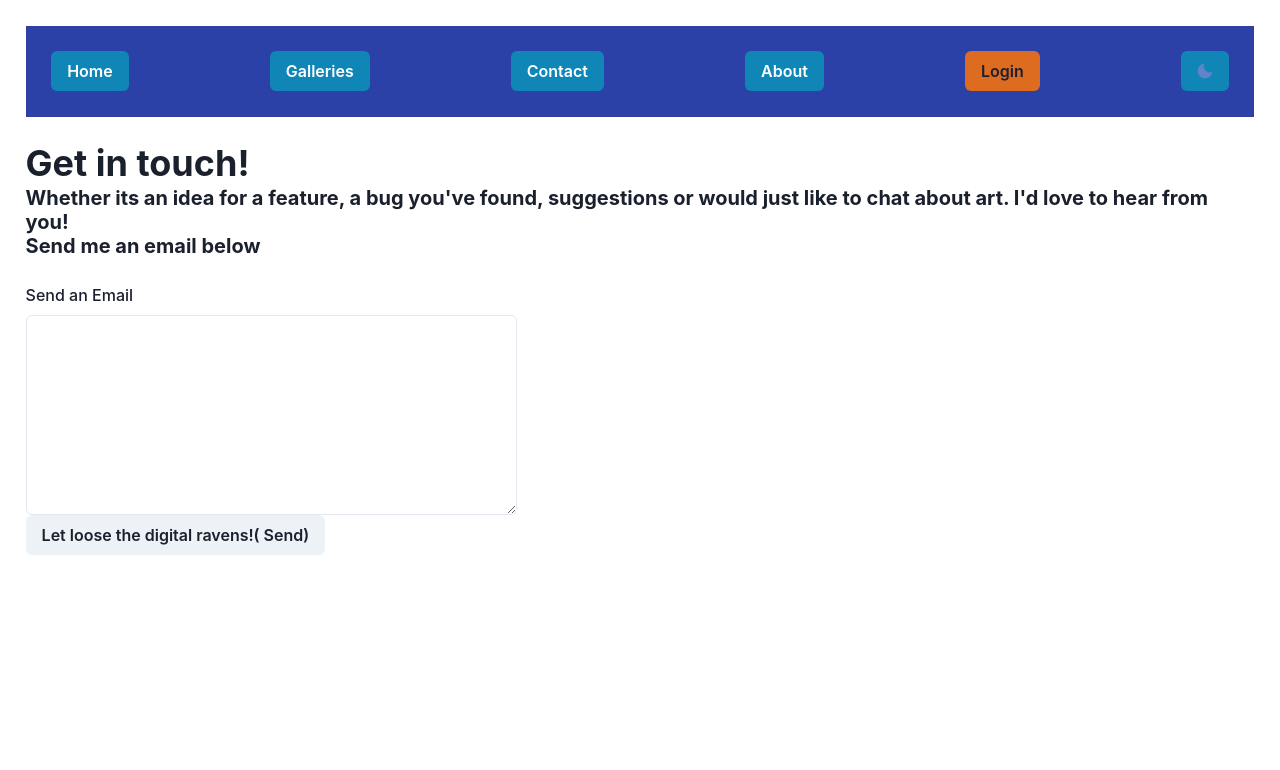
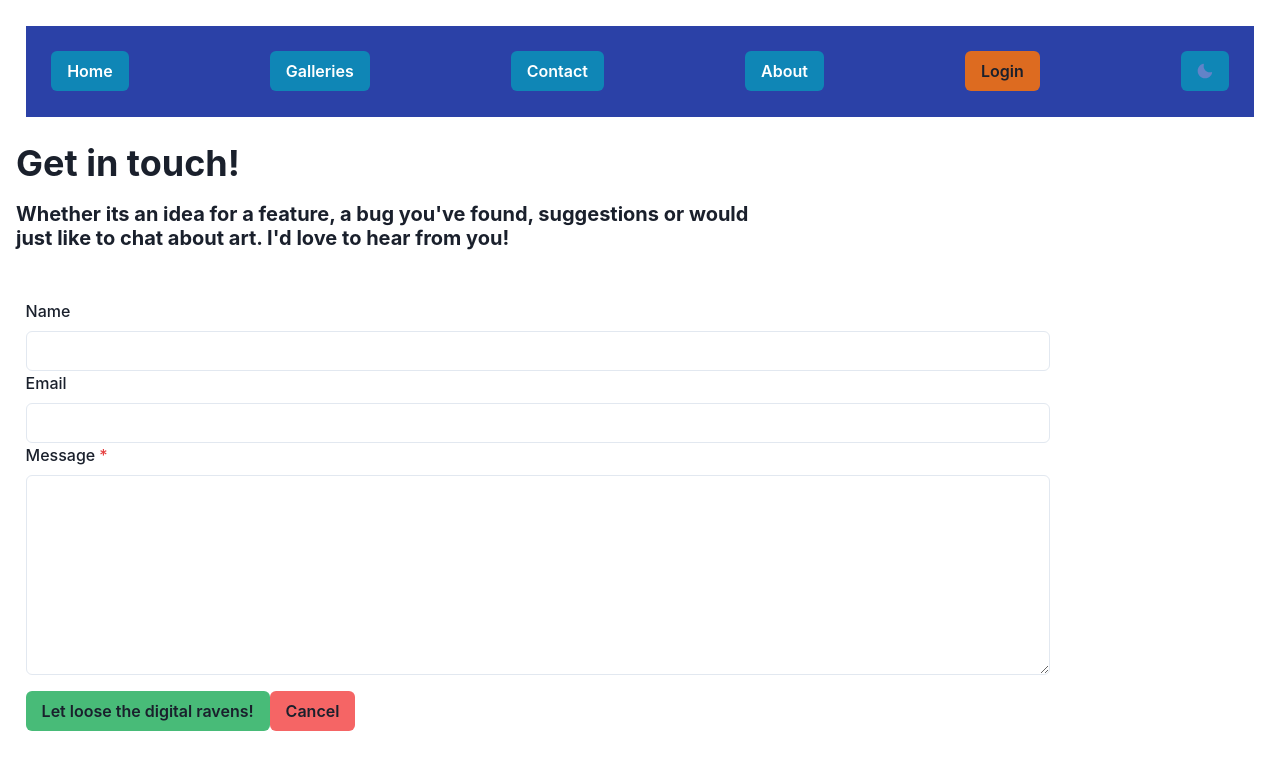
Before and after one commit to WagnerA117/dallery, a Next.js app: page /pages/contact in a window 1280 px wide. Shown: the top 770 px of the page. Built offline with nearby package versions, Linux system fonts and the light colour scheme; no server answers.

Commit message:
updates to email form

```diff
--- /dev/null
+++ b/app/api/sendEmail.ts
@@ -0,0 +1,3 @@
+export async function GET(request: Request) {
+  return new Response("Just to check I'm calling this api");
+}
--- a/app/firebase/AuthProvider.tsx
+++ b/app/firebase/AuthProvider.tsx
@@ -69,7 +69,6 @@ export const AuthProvider: React.FC<{ children: ReactNode }> = ({
           const user = result.user;
           resolve(result);
 
-          console.log(user);
           // redux action? --> dispatch({ type: SET_USER, user });
         })
         .catch((error) => {
@@ -142,7 +141,6 @@ export const AuthProvider: React.FC<{ children: ReactNode }> = ({
           const user = result.user;
           resolve(result);
 
-          console.log(user);
           // redux action? --> dispatch({ type: SET_USER, user });
         })
         .catch((error) => {
--- a/app/pages/contact/page.tsx
+++ b/app/pages/contact/page.tsx
@@ -3,13 +3,16 @@
 import {
   Box,
   Button,
+  Flex,
   FormControl,
   FormLabel,
   Heading,
+  Input,
   Textarea,
 } from "@chakra-ui/react";
+import { useQuery } from "@tanstack/react-query";
 import { useFormik } from "formik";
-import React from "react";
+import React, { useState } from "react";
 
 const ContactPage = () => {
   const formik = useFormik({
@@ -20,38 +23,93 @@ const ContactPage = () => {
     },
     onSubmit: (values) => {
       if (formik.values.emailContent.length > 0) {
-        console.log("Sending email");
+        console.log(values, "Sending email");
       } else console.log("no info");
     },
   });
 
+  const handleCancel = () => {
+    formik.resetForm();
+  };
+
+  const sendEmail = async (data) =>
+    fetch("../api/sendEmail", {
+      method: "POST",
+      headers: {
+        "Content-Type": "application/json",
+        Accept: "application/json",
+      },
+    });
+
+  //  const {
+  //    data: queryData,
+  //    error,
+  //    isLoading,
+  //  } = useQuery({
+  //    queryKey: "contact",
+  //    queryFn: sendEmail,
+  //  });
+
   return (
     <>
-      <Box margin="2%">
-        <Heading> Get in touch!</Heading>
-        <Heading size="md">
-          Whether its an idea for a feature, a bug you've found, suggestions or
-          would just like to chat about art. I'd love to hear from you!
+      <Box margin={4}>
+        <Heading marginBottom={4}> Get in touch!</Heading>
+
+        <Heading size="md" maxW="60%">
+          <p>
+            Whether its an idea for a feature, a bug you've found, suggestions
+            or would just like to chat about art. I'd love to hear from you!
+          </p>
           <br />
-          Send me an email below
         </Heading>
       </Box>
 
-      <Box margin="2%">
+      <Box margin="2%" maxW="80%">
         <form onSubmit={formik.handleSubmit}>
-          <FormControl>
-            <FormLabel>Send an Email</FormLabel>
+          <FormLabel>Name</FormLabel>
+          <Input
+            id="name"
+            name="name"
+            value={formik.values.name}
+            onChange={formik.handleChange}
+          ></Input>
+
+          <FormLabel>Email</FormLabel>
+          <Input
+            id="name"
+            name="name"
+            value={formik.values.name}
+            onChange={formik.handleChange}
+          ></Input>
+
+          <FormControl isRequired>
+            <FormLabel>Message</FormLabel>
             <Textarea
               alignItems="left"
+              required
               minH="200px"
-              maxW="40%"
+              errorBorderColor="red.300"
               id="emailContent"
               name="emailContent"
               onChange={formik.handleChange}
               value={formik.values.emailContent}
             />
           </FormControl>
-          <Button type="submit"> Let loose the digital ravens!( Send)</Button>
+
+          <Flex marginTop={4}>
+            <Button
+              type="submit"
+              bg="green.400"
+              disabled={formik.values.emailContent.length < 2}
+            >
+              {" "}
+              Let loose the digital ravens!
+            </Button>
+            <Button bg="red.400" onClick={handleCancel}>
+              {" "}
+              Cancel
+            </Button>
+          </Flex>
         </form>
       </Box>
     </>
--- a/app/pages/galleries/[gallery]/page.tsx
+++ b/app/pages/galleries/[gallery]/page.tsx
@@ -49,7 +49,7 @@ const Gallery: React.FC = () => {
 
   const [loading, setLoading] = useState(true);
   const [gallery, setGallery] = useState<GalleryType | []>();
-  const [images, setImages] = useState<ImageType[] | undefined>([]);
+  const [images, setImages] = useState<ImageType[]>();
   const [files, setFiles] = useState<FileType[]>([]);
   const [showCancelSave, setCancelSave] = useState(false);
 
@@ -155,6 +155,7 @@ const Gallery: React.FC = () => {
     const docRef = doc(db, "userImages", userId!);
     const storageRef = ref(storage, `galleries/${galleryId}/images/${imageId}`);
 
+    if (imageId) {
       const updatedDocumentArray = images?.filter(
         (items) => items.id !== imageId
       );
@@ -162,6 +163,9 @@ const Gallery: React.FC = () => {
       await updateDoc(docRef, { images: updatedDocumentArray });
       await deleteObject(storageRef);
       getImages();
+    } else {
+      console.log("No image id");
+    }
   };
 
   return (
```
Also changed, not shown: app/components/GalleryComponents/DisplayImage.tsx (+67 -29 lines). Lines whose indentation alone changed are shown as unchanged.
